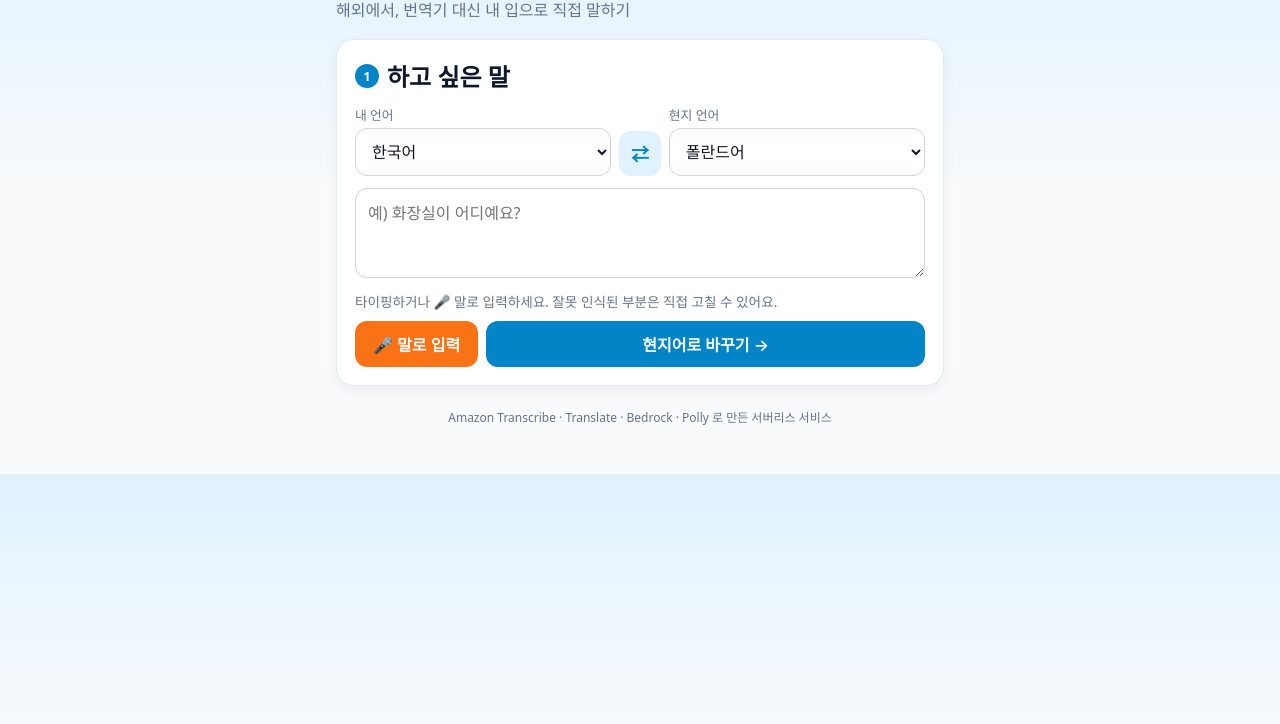
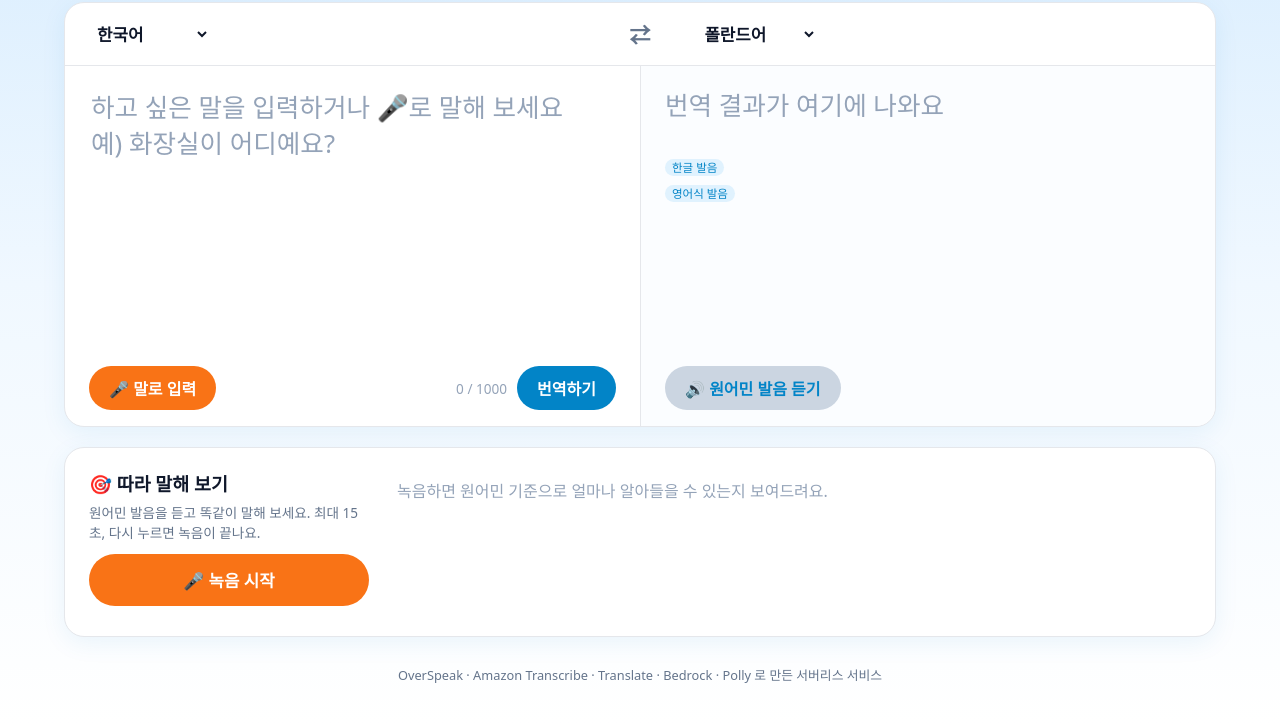
Before and after one commit to kangtayie/Cloud-Native_final-report, a plain HTML site: page frontend/index.html in a window 1280 px wide. Shown: the part 76-800 px from the top of the page. Drawn offline with Linux system fonts and the light colour scheme.

Commit message:
style: PC용 좌우 2칸 번역기 레이아웃과 로고 적용

```diff
--- a/frontend/index.html
+++ b/frontend/index.html
@@ -5,123 +5,144 @@
 <meta name="viewport" content="width=device-width, initial-scale=1">
 <title>OverSpeak · 해외에서 직접 말하기</title>
 <style>
-  /* 디자인 토큰: 여행 앱 느낌의 하늘색(주) + 코랄(녹음) */
+  /* 디자인 토큰: 연한 하늘색 그라데이션 배경 + 흰 카드, 녹음은 코랄 */
   :root {
     --sky: #0284c7; --sky-soft: #e0f2fe; --coral: #f97316; --coral-dark: #ea580c;
-    --ink: #0f172a; --muted: #64748b; --line: #e2e8f0; --card: #ffffff;
+    --ink: #0f172a; --muted: #64748b; --line: #e5e7eb; --card: #ffffff;
     --ok-bg: #dcfce7; --ok: #166534; --ng-bg: #fee2e2; --ng: #991b1b;
   }
   * { box-sizing: border-box; }
   body {
-    margin: 0; color: var(--ink);
+    margin: 0; color: var(--ink); min-height: 100vh;
     font-family: "Pretendard", system-ui, -apple-system, "Malgun Gothic", sans-serif;
-    background: linear-gradient(180deg, #e0f2fe 0%, #f8fafc 260px);
+    background: linear-gradient(180deg, #dbeefe 0%, #f0f8ff 45%, #ffffff 100%);
   }
-  .wrap { max-width: 640px; margin: 0 auto; padding: 28px 16px 48px; }
-  header { margin-bottom: 18px; }
-  .logo { font-size: 1.9rem; font-weight: 800; letter-spacing: -0.02em; margin: 0; }
-  .logo span { color: var(--sky); }
-  .tagline { margin: 4px 0 0; color: var(--muted); }
+  button { font: inherit; border: 0; cursor: pointer; border-radius: 999px; padding: 10px 20px; font-weight: 600; color: #fff; background: var(--sky); }
+  button:disabled { background: #cbd5e1; cursor: not-allowed; }
 
-  .card { background: var(--card); border: 1px solid var(--line); border-radius: 18px; padding: 18px; margin-top: 14px; box-shadow: 0 4px 14px rgba(15, 23, 42, 0.05); }
-  .step { display: flex; align-items: center; gap: 8px; font-weight: 700; margin: 0 0 12px; }
-  .step b { display: inline-grid; place-items: center; width: 24px; height: 24px; border-radius: 50%; background: var(--sky); color: #fff; font-size: 0.8rem; }
+  /* 상단 바: 왼쪽 로고, 오른쪽 한 줄 소개 */
+  .topbar { display: flex; align-items: center; justify-content: space-between; gap: 16px; max-width: 1200px; margin: 0 auto; padding: 18px 24px; }
+  .topbar img { height: 34px; display: block; }
+  .topbar .tagline { color: var(--muted); font-size: 0.95rem; }
 
-  .langs { display: grid; grid-template-columns: 1fr auto 1fr; gap: 8px; align-items: end; }
-  .langs label { display: block; font-size: 0.8rem; color: var(--muted); margin-bottom: 4px; }
-  select, textarea { width: 100%; padding: 11px 12px; font-size: 1rem; font-family: inherit; color: var(--ink); background: #fff; border: 1px solid #cbd5e1; border-radius: 12px; }
-  textarea { resize: vertical; min-height: 84px; }
-  select:focus, textarea:focus { outline: 2px solid var(--sky-soft); border-color: var(--sky); }
+  .wrap { max-width: 1200px; margin: 0 auto; padding: 8px 24px 40px; }
+  .card { background: var(--card); border: 1px solid var(--line); border-radius: 20px; box-shadow: 0 6px 24px rgba(2, 132, 199, 0.08); }
 
-  button { font: inherit; border: 0; cursor: pointer; border-radius: 12px; padding: 11px 18px; font-weight: 600; color: #fff; background: var(--sky); }
-  button:disabled { background: #cbd5e1; cursor: not-allowed; }
-  .swap { background: var(--sky-soft); color: var(--sky); padding: 10px 12px; font-size: 1.1rem; }
-  .actions { display: flex; gap: 8px; margin-top: 10px; }
-  .actions .grow { flex: 1; }
+  /* 번역기: 위쪽 언어 바 + 아래 좌우 두 칸 */
+  .langbar { display: grid; grid-template-columns: 1fr auto 1fr; align-items: center; border-bottom: 1px solid var(--line); padding: 10px 24px; }
+  .langbar select { border: 0; background: transparent; font: inherit; font-size: 1.05rem; font-weight: 600; color: var(--ink); padding: 8px 4px; cursor: pointer; }
+  .langbar select:focus { outline: 2px solid var(--sky-soft); border-radius: 8px; }
+  .langbar .right { padding-left: 32px; }
+  .swap { background: transparent; color: var(--muted); font-size: 1.3rem; padding: 6px 14px; }
+  .swap:hover { background: var(--sky-soft); color: var(--sky); }
+  .panes { display: grid; grid-template-columns: 1fr 1fr; min-height: 360px; }
+  .pane { display: flex; flex-direction: column; padding: 22px 24px 16px; }
+  .pane + .pane { border-left: 1px solid var(--line); background: #fbfdff; border-radius: 0 0 20px 0; }
+  textarea { flex: 1; width: 100%; min-height: 220px; border: 0; resize: none; font: inherit; font-size: 1.6rem; line-height: 1.4; color: var(--ink); background: transparent; }
+  textarea:focus { outline: none; }
+  textarea::placeholder { color: #94a3b8; }
+  .toolbar { display: flex; align-items: center; gap: 10px; margin-top: 12px; }
+  .toolbar .spacer { flex: 1; }
+  .count { color: #94a3b8; font-size: 0.85rem; }
   .mic { background: var(--coral); }
   .mic:hover:not(:disabled) { background: var(--coral-dark); }
   .mic.recording { background: #dc2626; animation: pulse 1.2s infinite; }
   @keyframes pulse { 50% { box-shadow: 0 0 0 8px rgba(220, 38, 38, 0.15); } }
+  .ghost { background: var(--sky-soft); color: var(--sky); }
 
+  /* 결과 칸: 번역문 크게, 그 아래 발음을 연한 글씨로 */
+  .translated { flex: none; font-size: 1.6rem; line-height: 1.4; font-weight: 500; word-break: break-word; min-height: 2.2em; }
+  .translated:empty::before { content: "번역 결과가 여기에 나와요"; color: #94a3b8; }
+  .pron { margin-top: 10px; display: grid; gap: 4px; }
+  .pron .hangul { font-size: 1.15rem; color: #475569; }
+  .pron .roman { font-size: 1rem; color: #94a3b8; }
+  .pron .tag { font-size: 0.72rem; color: var(--sky); background: var(--sky-soft); padding: 1px 7px; border-radius: 999px; margin-right: 6px; vertical-align: 2px; }
+  .result-body { flex: 1; }
   .note { font-size: 0.85rem; color: var(--muted); margin-top: 8px; }
-  .translated { font-size: 1.45rem; font-weight: 700; line-height: 1.35; word-break: break-word; }
-  .pron { margin-top: 12px; display: grid; gap: 6px; }
-  .pron div { display: flex; gap: 10px; align-items: baseline; }
-  .pron .tag { flex: none; font-size: 0.75rem; color: var(--sky); background: var(--sky-soft); padding: 2px 8px; border-radius: 999px; }
-  .pron .hangul { font-size: 1.15rem; font-weight: 700; }
-  .listen { margin-top: 14px; }
 
-  .practice .mic { width: 100%; padding: 14px; font-size: 1.05rem; }
-  .score { font-size: 2.2rem; font-weight: 800; margin-top: 14px; color: var(--sky); }
-  .words { margin-top: 6px; }
-  .words span { display: inline-block; margin: 3px 4px 3px 0; padding: 3px 8px; border-radius: 8px; }
+  /* 따라 말하기 카드 */
+  .practice { margin-top: 20px; padding: 22px 24px; display: grid; grid-template-columns: 280px 1fr; gap: 28px; align-items: start; }
+  .practice h2 { margin: 0 0 6px; font-size: 1.15rem; }
+  .practice .mic { width: 100%; padding: 14px; font-size: 1.05rem; margin-top: 12px; }
+  .score { font-size: 2.6rem; font-weight: 800; color: var(--sky); line-height: 1.1; }
+  .words { margin-top: 10px; font-size: 1.15rem; }
+  .words span { display: inline-block; margin: 3px 4px 3px 0; padding: 3px 10px; border-radius: 8px; }
   .words .ok { background: var(--ok-bg); color: var(--ok); }
   .words .ng { background: var(--ng-bg); color: var(--ng); text-decoration: underline wavy; }
-  footer { margin-top: 22px; text-align: center; font-size: 0.75rem; color: var(--muted); }
+  .placeholder { color: #94a3b8; padding-top: 8px; }
+  footer { margin-top: 28px; text-align: center; font-size: 0.8rem; color: var(--muted); }
 
-  @media (max-width: 420px) {
-    .logo { font-size: 1.6rem; }
-    .translated { font-size: 1.25rem; }
+  /* 좁은 화면 임시 대응 (모바일 전용 디자인은 다음 단계) */
+  @media (max-width: 860px) {
+    .topbar .tagline { display: none; }
+    .panes, .practice { grid-template-columns: 1fr; }
+    .pane + .pane { border-left: 0; border-top: 1px solid var(--line); border-radius: 0 0 20px 20px; }
+    textarea, .translated { font-size: 1.3rem; }
   }
 </style>
 </head>
 <body>
-<div class="wrap">
-  <header>
-    <h1 class="logo">Over<span>Speak</span> ✈️</h1>
-    <p class="tagline">해외에서, 번역기 대신 내 입으로 직접 말하기</p>
+  <header class="topbar">
+    <img src="logo.png" alt="OverSpeak">
+    <span class="tagline">해외에서, 번역기 대신 내 입으로 직접 말하기</span>
   </header>
 
-  <!-- ① 말하기: 언어 선택 + 문장 입력(타이핑 또는 음성) -->
+  <main class="wrap">
+    <!-- 번역기: 왼쪽 내 문장(타이핑·음성 입력), 오른쪽 현지어(번역·발음 표기·원어민 듣기) -->
     <section class="card">
-    <h2 class="step"><b>1</b> 하고 싶은 말</h2>
-    <div class="langs">
-      <div>
-        <label for="source">내 언어</label>
-        <select id="source"></select>
+      <div class="langbar">
+        <div><select id="source" aria-label="내 언어"></select></div>
+        <button id="swapBtn" class="swap" title="언어 바꾸기" aria-label="언어 바꾸기">⇄</button>
+        <div class="right"><select id="target" aria-label="현지 언어"></select></div>
       </div>
-      <button id="swapBtn" class="swap" title="언어 바꾸기" aria-label="언어 바꾸기">⇄</button>
-      <div>
-        <label for="target">현지 언어</label>
-        <select id="target"></select>
+      <div class="panes">
+        <div class="pane">
+          <textarea id="textInput" maxlength="1000" placeholder="하고 싶은 말을 입력하거나 🎤로 말해 보세요&#10;예) 화장실이 어디예요?"></textarea>
+          <div class="note" id="sttNote"></div>
+          <div class="toolbar">
+            <button id="sttBtn" class="mic">🎤 말로 입력</button>
+            <span class="spacer"></span>
+            <span class="count" id="charCount">0 / 1000</span>
+            <button id="translateBtn">번역하기</button>
           </div>
         </div>
-    <textarea id="textInput" rows="3" style="margin-top:12px" placeholder="예) 화장실이 어디예요?"></textarea>
-    <div class="note" id="sttNote">타이핑하거나 🎤 말로 입력하세요. 잘못 인식된 부분은 직접 고칠 수 있어요.</div>
-    <div class="actions">
-      <button id="sttBtn" class="mic">🎤 말로 입력</button>
-      <button id="translateBtn" class="grow">현지어로 바꾸기 →</button>
+        <div class="pane" id="step2">
+          <div class="result-body">
+            <div id="resultText" class="translated"></div>
+            <div id="pron" class="pron" hidden>
+              <div class="hangul"><span class="tag">한글 발음</span><span id="hangul"></span></div>
+              <div class="roman"><span class="tag">영어식 발음</span><span id="romanization"></span></div>
+            </div>
+            <div id="pronNote" class="note"></div>
+          </div>
+          <div class="toolbar">
+            <button id="listenBtn" class="ghost" disabled>🔊 원어민 발음 듣기</button>
+            <span id="listenNote" class="note" style="margin-top:0"></span>
+          </div>
+        </div>
       </div>
     </section>
 
-  <!-- ② 현지어: 번역문 + 발음 표기 + 원어민 듣기 -->
-  <section class="card" id="step2" hidden>
-    <h2 class="step"><b>2</b> 현지어로는 이렇게</h2>
-    <div id="resultText" class="translated"></div>
-    <div id="pron" class="pron" hidden>
-      <div><span class="tag">영어식 발음</span><span id="romanization"></span></div>
-      <div><span class="tag">한글 발음</span><span id="hangul" class="hangul"></span></div>
+    <!-- 따라 말하기: 녹음 → 현지어 인식 → 일치율 -->
+    <section class="card practice" id="practice" hidden>
+      <div>
+        <h2>🎯 따라 말해 보기</h2>
+        <div class="note" style="margin-top:0">원어민 발음을 듣고 똑같이 말해 보세요. 최대 15초, 다시 누르면 녹음이 끝나요.</div>
+        <button id="recBtn" class="mic">🎤 녹음 시작</button>
+        <div id="practiceNote" class="note"></div>
       </div>
-    <div id="pronNote" class="note"></div>
-    <button id="listenBtn" class="listen" disabled>🔊 원어민 발음 듣기</button>
-    <div id="listenNote" class="note"></div>
-  </section>
-
-  <!-- ③ 따라 말하기: 녹음 → 현지어 인식 → 일치율 -->
-  <section class="card practice" id="practice" hidden>
-    <h2 class="step"><b>3</b> 따라 말해 보기</h2>
-    <div class="note" style="margin-top:0">원어민 발음을 듣고 똑같이 말해 보세요. 최대 15초, 다시 누르면 녹음이 끝나요.</div>
-    <button id="recBtn" class="mic" style="margin-top:12px">🎤 녹음 시작</button>
-    <div id="practiceNote" class="note"></div>
+      <div>
+        <div class="placeholder" id="practiceEmpty">녹음하면 원어민 기준으로 얼마나 알아들을 수 있는지 보여드려요.</div>
         <div id="practiceResult" hidden>
           <div class="score" id="scoreText"></div>
           <div class="words" id="wordsBox"></div>
           <div class="note" id="heardText"></div>
         </div>
+      </div>
     </section>
 
-  <footer>Amazon Transcribe · Translate · Bedrock · Polly 로 만든 서버리스 서비스</footer>
-</div>
+    <footer>OverSpeak · Amazon Transcribe · Translate · Bedrock · Polly 로 만든 서버리스 서비스</footer>
+  </main>
 
 <script>
   // API Gateway(HTTP API) $default 스테이지 호출 URL (끝에 / 없이)
@@ -161,6 +182,14 @@
 
   let lastTranslation = null;
 
+  // 글자 수 표시 (번역 람다 입력 제한 1000자와 맞춤)
+  const updateCount = () => { $("charCount").textContent = `${$("textInput").value.length} / 1000`; };
+  $("textInput").addEventListener("input", updateCount);
+  // Ctrl+Enter로 번역 (자동 번역은 입력할 때마다 API를 불러 비용이 늘어서 쓰지 않음)
+  $("textInput").addEventListener("keydown", (e) => {
+    if (e.key === "Enter" && (e.ctrlKey || e.metaKey)) $("translateBtn").click();
+  });
+
   // 언어 바꾸기 (현지인에게 들은 말을 거꾸로 번역해 볼 때)
   $("swapBtn").onclick = () => {
     [sourceSel.value, targetSel.value] = [targetSel.value, sourceSel.value];
@@ -199,6 +228,7 @@
     }
     $("step2").hidden = false;
     $("resultText").textContent = "번역 중...";
+    $("sttNote").textContent = "";
     $("listenBtn").disabled = true;
     $("listenNote").textContent = "";
     $("pron").hidden = true;
@@ -332,6 +362,7 @@
       if (!res) return;
       if (!res.text) throw new Error("인식된 말이 없어요. 조금 더 크게 말해 주세요.");
       $("textInput").value = res.text;
+      updateCount();
       $("sttNote").textContent = "인식 결과예요. 틀린 부분은 고친 뒤 [번역하기]를 눌러 주세요.";
     } catch (e) {
       $("sttNote").textContent = "오류: " + e.message;
@@ -345,6 +376,7 @@
     if (activeRecorder && activeRecorder.state === "recording") activeRecorder.stop();
     $("practice").hidden = !show;
     $("practiceResult").hidden = true;
+    $("practiceEmpty").hidden = false;
     $("practiceNote").textContent = "";
     $("recBtn").disabled = false;
   }
@@ -386,6 +418,7 @@
     });
     $("heardText").textContent = "인식된 문장: " + (res.heard || "(인식된 말이 없어요)");
     $("practiceResult").hidden = false;
+    $("practiceEmpty").hidden = true;
   }
 </script>
 </body>
```
Also changed, not shown: frontend/logo.png (added). Lines whose indentation alone changed are shown as unchanged.
